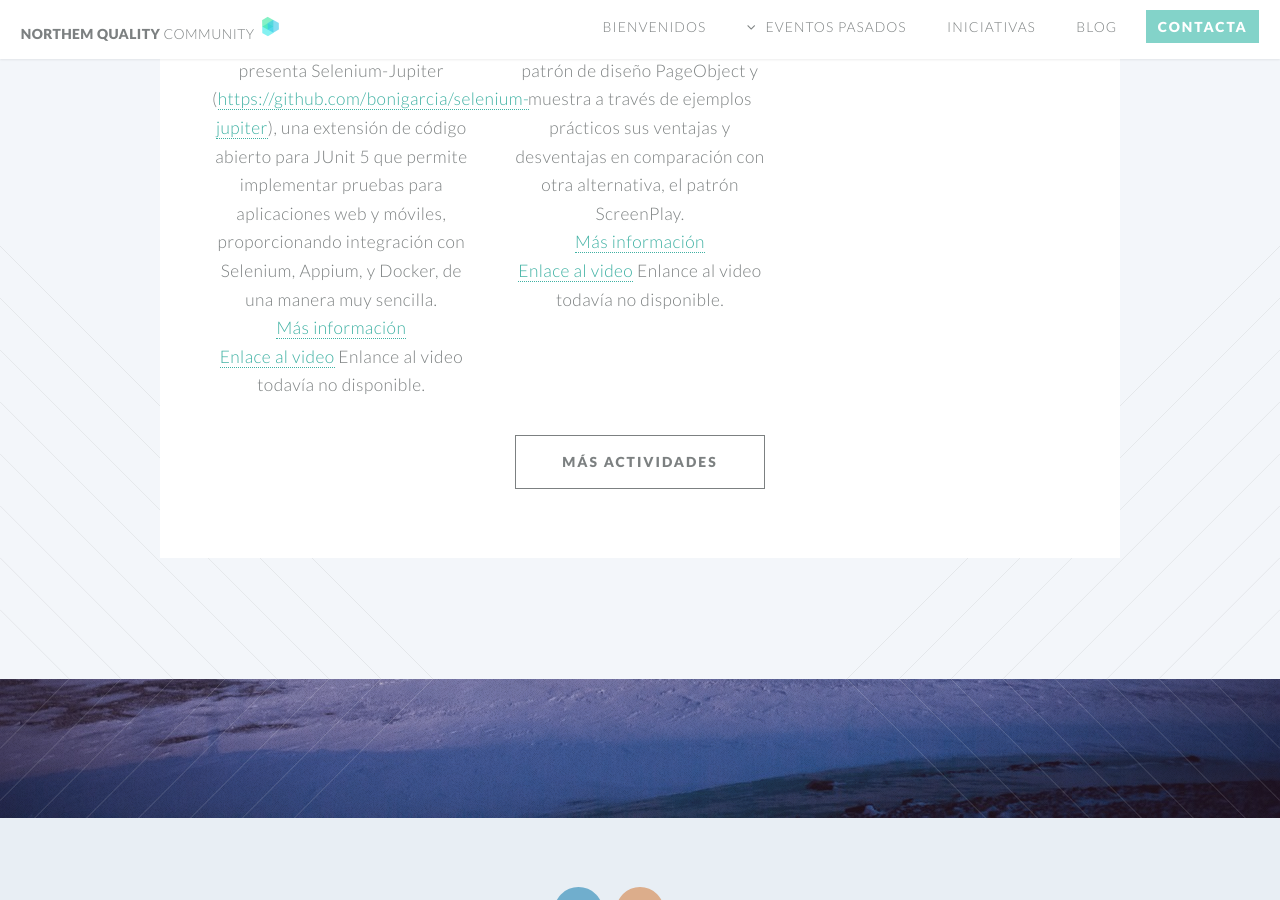
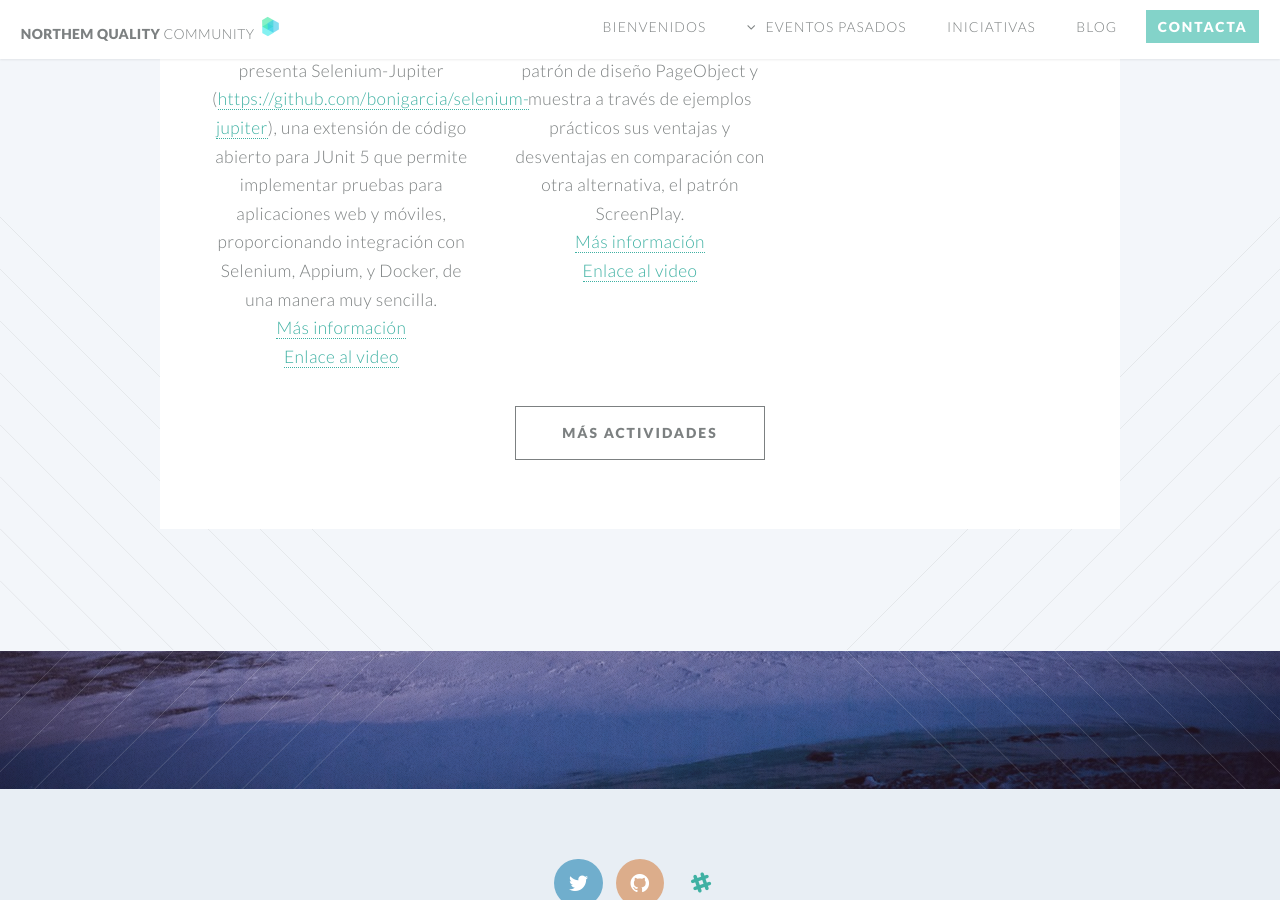
Before and after one commit to NorthemQuality/northemquality.github.io, a Jekyll site: the page built from index.html, in a window 1280 px wide and 900 px high, scrolled down 1644 px. Built offline with Jekyll 4.4.1, drawn with Linux system fonts in a browser that asks for light colours.

Commit message:
Quitar texto

```diff
--- a/index.html
+++ b/index.html
@@ -37,7 +37,6 @@
 								<a href="https://github.com/NorthemQuality/community-activities/issues/14" target="_blank">Más información</a>
 								</br>
 								<a href="https://www.youtube.com/watch?v=eovWwhc9fWA" target="_blank">Enlace al video</a>
-								Enlance al video todavía no disponible.
 							</section>
 						</div>
 						<div class="4u">
@@ -53,7 +52,6 @@
 								<a href="https://github.com/NorthemQuality/community-activities/issues/15" target="_blank">Más información</a>
 								</br>
 								<a href="https://www.youtube.com/watch?v=RYZBlgxtCRI" target="_blank">Enlace al video</a>
-								Enlance al video todavía no disponible.
 							</section>
 						</div>
 					</div>
```
